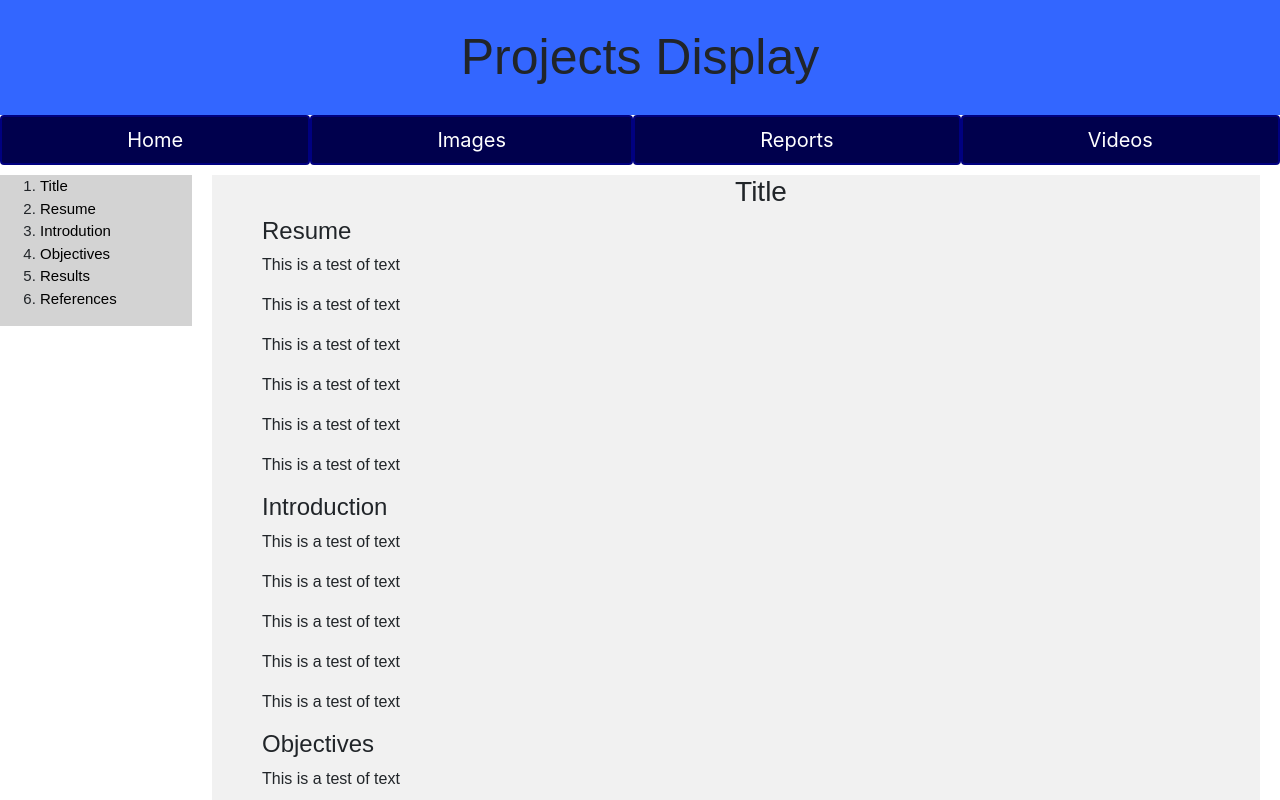
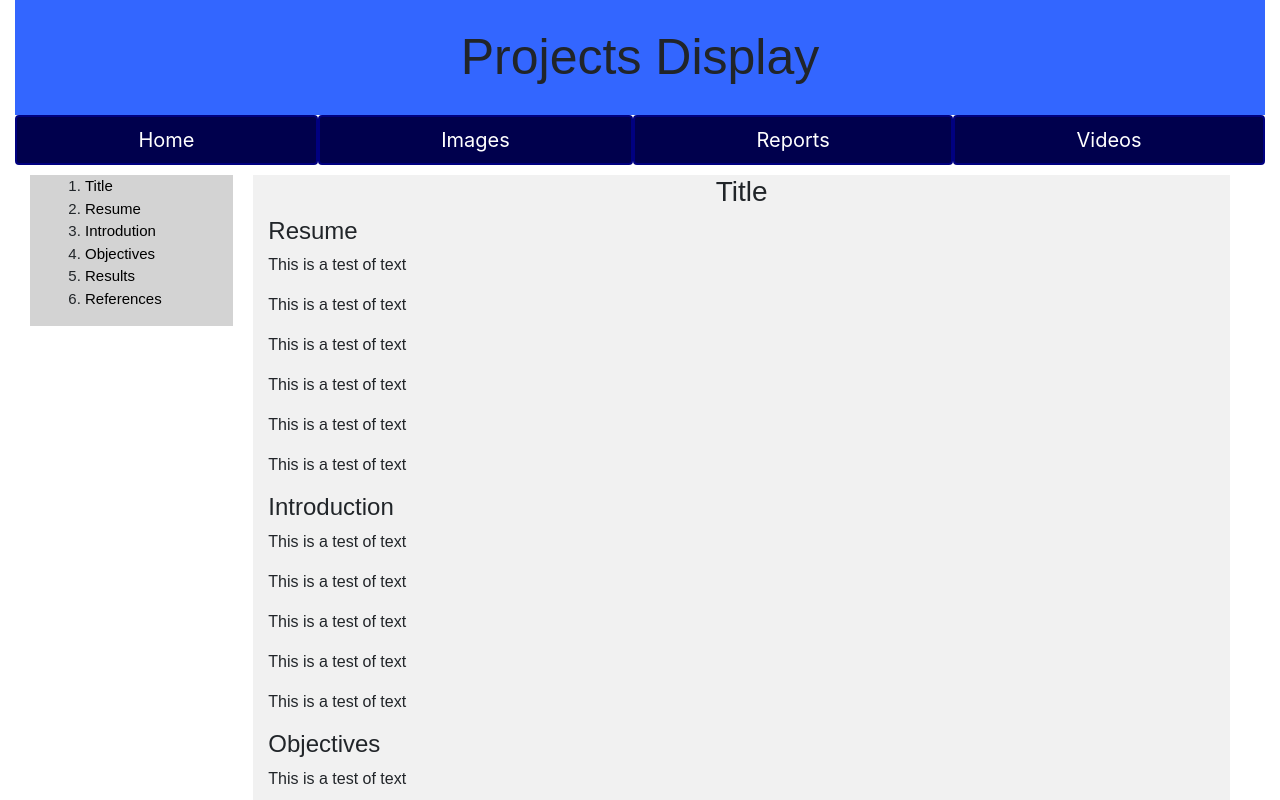
Before and after one commit to Nemly23/CS50, a plain HTML site: page project0p2.html in a window 1280 px wide. Shown: the top 800 px of the page. Drawn offline with nearby package versions, Linux system fonts and the light colour scheme.

Commit message:
Navs Bootstrap

```diff
--- a/project0p2.html
+++ b/project0p2.html
@@ -14,10 +14,6 @@
               height: 100%;
             }
 
-            #page-container {
-              min-height: 100%;
-            }
-
             header {
               background-color: #3366ff;
               text-align: center;
@@ -28,10 +24,7 @@
 
             summary {
               float:left;
-              position: sticky;
-              top: 0;
               background-color: #D3D3D3;
-              width: 15%;
               font-family: sans-serif;
               font-size: 15px;
               border-top: 10px solid white;
@@ -51,21 +44,6 @@
               box-sizing: border-box;
             }
 
-
-            @media (min-width: 800px) {
-              article {
-                width: 85%;
-              }
-            }
-            @media (max-width: 799px) {
-               summary {
-                 display: none;
-               }
-               article {
-                 width: 100%;
-               }
-            }
-
             footer {
               clear: both;
               height: 50px;
@@ -77,8 +55,6 @@
             a {
               color: black;
             }
-
-
 
             .nav-link{
               font-size: 20px;
@@ -100,7 +76,7 @@
         </style>
     </head>
     <body>
-        <div id="page-container">
+        <div class="container-fluid">
           <header>
               Projects Display
           </header>
@@ -118,7 +94,8 @@
               <a class="nav-link" href="#">Videos</a>
             </li>
           </ul>
-          <summary>
+          <div class="container-fluid">
+          <summary class="col-2 sticky-top d-none d-lg-block">
               <ol>
                   <li><a href="#title">Title</a></li>
                   <li><a href="#resume">Resume</a></li>
@@ -128,7 +105,7 @@
                   <li><a href="#references">References</a></li>
               </ol>
           </summary>
-          <article>
+          <article class="col-lg-10 col-xs-12">
               <h3 id="title">Title</h3>
               <h4 id="resume">Resume</h4>
               <p> This is a test of text </p>
@@ -161,6 +138,7 @@
               <p> This is a test of text </p>
               <h4 id="references">Reference</h4>
           </article>
+        </div>
           <footer>
               Test
           </footer>
```
